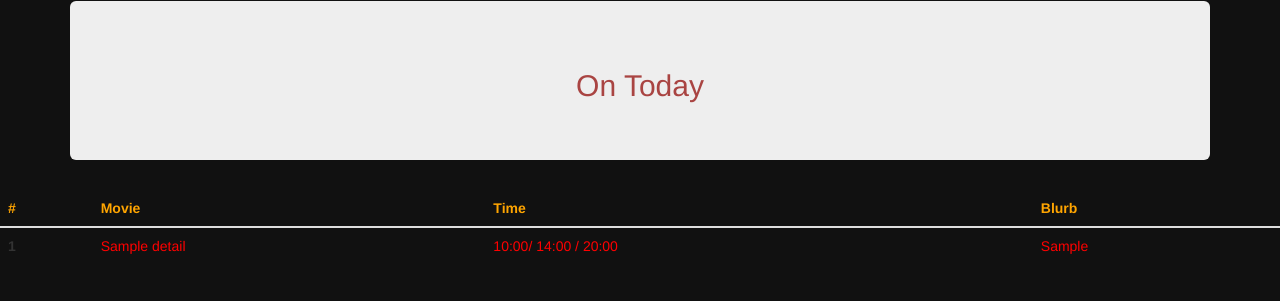
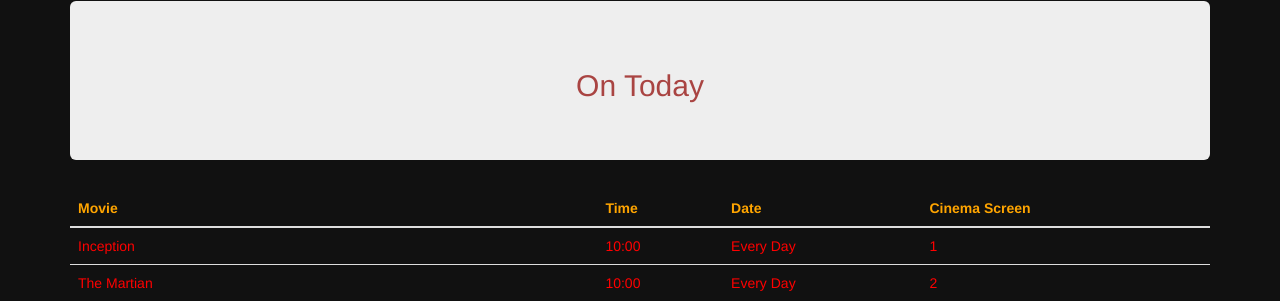
Before and after one commit to EWeb-b/heron, a Flask app: page /screenings in a window 1280 px wide. Shown: the part 71-372 px from the top of the page. Run offline with Flask 2, Linux system fonts and the light colour scheme; tables that the repository leaves empty hold one stand-in row (values such as "Sample post"); some libraries are stand-ins or nearby versions.

Commit message:
finished screenings page

```diff
--- a/webapp/app/templates/screenings.html
+++ b/webapp/app/templates/screenings.html
@@ -17,7 +17,6 @@
         <h2>On Today</h2>
       </div>
     </div>
-  </div>
 
 
 
@@ -26,32 +25,76 @@
       <thead>
         <tr>
 
-        <th scope="col"><font color = "orange">#</font></th>
+
           <th scope="col"><font color = "orange">Movie</font></th>
           <th scope="col"><font color = "orange">Time</font></th>
-        <th scope="col"><font color = "orange">Blurb</font></th>
+          <th scope="col"><font color = "orange">Date</font></th>
+          <th scope="col"><font color = "orange">Cinema Screen</font></th>
 
         </tr>
       </thead>
       <tbody>
-      {%for movie in film %}
-        <tr onclick="document.location.href='{{ url_for('film_details', passed=movie.film_name) }}'">
-          <th scope="row">{{loop.index}}</th>
-          <td><font color = "red">{{movie.film_name}}</font></td>
-          <td><font color = "red">10:00/ 14:00 / 20:00</font></td>
-          <td> <font color = "red">{{movie.film_blurb}}</font></td>
+
+        <tr onclick="document.location.href='{{ url_for('film_details', passed='Inception')}}'">
+        <td><font color = "red">Inception</font></td>
+        <td><font color = "red">10:00</font></td>
+        <td> <font color = "red">Every Day</font></td>
+        <td> <font color = "red">1</font></td>
+
         </tr>
-      {%endfor%}
+        <tr onclick="document.location.href='{{ url_for('film_details', passed='The Martian')}}'">
+        <td><font color = "red">The Martian</font></td>
+        <td><font color = "red">10:00</font></td>
+        <td> <font color = "red">Every Day</font></td>
+        <td> <font color = "red">2</font></td>
+        </tr>
+        <tr onclick="document.location.href='{{ url_for('film_details', passed='Interstellar')}}'">
+        <td><font color = "red">Interstellar</font></td>
+        <td><font color = "red">10:00</font></td>
+        <td> <font color = "red">Every Day</font></td>
+        <td> <font color = "red">3</font></td>
+        </tr>
+        <tr onclick="document.location.href='{{ url_for('film_details', passed='Paddington 2')}}'">
+        <td><font color = "red">Paddington 2</font></td>
+        <td><font color = "red">14:00</font></td>
+        <td> <font color = "red">Every Day</font></td>
+        <td> <font color = "red">1</font></td>
+        </tr>
+        <tr onclick="document.location.href='{{ url_for('film_details', passed='The Shape of Water')}}'">
+        <td><font color = "red">The Shape of Water</font></td>
+        <td><font color = "red">14:00</font></td>
+        <td> <font color = "red">Every Day</font></td>
+        <td> <font color = "red">2</font></td>
+        </tr>
+        <tr onclick="document.location.href='{{ url_for('film_details', passed='Black Panther')}}'">
+        <td><font color = "red">Black Panther</font></td>
+        <td><font color = "red">14:00</font></td>
+        <td> <font color = "red">Every Day</font></td>
+        <td> <font color = "red">3</font></td>
+        </tr>
+        <tr onclick="document.location.href='{{ url_for('film_details', passed='The Greatest Showman')}}'">
+        <td><font color = "red">The Greatest Showman</font></td>
+        <td><font color = "red">20:00</font></td>
+        <td> <font color = "red">Every Day</font></td>
+        <td> <font color = "red">1</font></td>
+        </tr>
+        <tr onclick="document.location.href='{{ url_for('film_details', passed='Jumanji: Welcome to the Jungle')}}'">
+        <td><font color = "red">Jumanji: Welcome to the Jungle</font></td>
+        <td><font color = "red">20:00</font></td>
+        <td> <font color = "red">Every Day</font></td>
+        <td> <font color = "red">2</font></td>
+        </tr>
+        <tr onclick="document.location.href='{{ url_for('film_details', passed='CoCo')}}'">
+        <td><font color = "red">CoCo</font></td>
+        <td><font color = "red">20:00</font></td>
+        <td> <font color = "red">Every Day</font></td>
+        <td> <font color = "red">3</font></td>
+        </tr>
+
+
+
       </tbody>
     </table>
-
-  <div class="container">
-    &nbsp
-    {%for movie in film %}
-      <div class="py-5 text-center text-danger" align="center">
-        <img src="/static/portraits/{{movie.film_name}}.jpg" alt="Film Image" class="image"></a>
-      </div>
-    {%endfor%}
   </div>
 </body>
 
--- a/webapp/app/views.py
+++ b/webapp/app/views.py
@@ -32,7 +32,6 @@ login_manager.init_app(app)
 login_manager.login_view = 'login'
 
 
-# Uses Knuth's Multiplicative Method to hash numbers
 def hashNumber(numberToBeHashed):
     string = str(numberToBeHashed)
     hashedNumber = print(hashlib.md5(string.encode('utf-8')).hexdigest())
@@ -40,8 +39,6 @@ def hashNumber(numberToBeHashed):
     return hashedNumber
 
 # creates a QR code from a string in /basket when a ticket is bought
-
-
 def qrStringEncoder(string):
     cwd = os.getcwd()
     qrcode = pyqrcode.create(string)
@@ -53,8 +50,6 @@ def load_user(user_id):
     return Account.query.filter(Account.id == int(user_id)).first()
 
 # flash fields of the form that is causing the invalid form validation
-
-
 def flash_errors(form):
     for field, errors in form.errors.items():
         for error in errors:
@@ -65,8 +60,6 @@ def flash_errors(form):
 
 # sends an email and qr code using the passed varaibles from the ticket
 # made from /basket
-
-
 @app.route('/send-mail')
 def email_ticket():
     cwd = os.getcwd()
@@ -126,8 +119,6 @@ def email_ticket():
         return str(e) + ' | email_ticket function error.'
 
 # redirect to home
-
-
 @app.route('/')
 @app.route('/index')
 def index():
@@ -140,8 +131,6 @@ def home():
         'home.html', title='Heron Home')
 
 # logs out the current_user that started a session when logging in
-
-
 @app.route('/logout')
 @login_required
 def logout():
@@ -156,8 +145,6 @@ def logout():
 
 # login for users that are stored in the database, creates a new current_user
 # session
-
-
 @app.route('/login', methods=['GET', 'POST'])
 def login():
 
@@ -191,8 +178,6 @@ def login():
 
 # creates a new user and stores them into the database, also logs them in
 # and creates a new session for the user
-
-
 @app.route('/create_account', methods=['GET', 'POST'])
 def create_account():
 
@@ -240,8 +225,6 @@ def create_account():
             return redirect('/create_account')
 
 # changes the current_users password
-
-
 @app.route('/change_password', methods=['GET', 'POST'])
 @login_required
 def change_password():
@@ -282,8 +265,6 @@ def change_password():
             return redirect('/change_password')
 
 # function to add a debit card to the users account
-
-
 @app.route('/add_card', methods=['GET', 'POST'])
 @login_required
 def add_card():
@@ -323,8 +304,6 @@ def add_card():
 
 # creates a ticket that is used to generate an email and QR code, all
 # sessions point to here to be used to store entries in the database
-
-
 @app.route('/basket', methods=['GET', 'POST'])
 @login_required
 def basket():
@@ -456,22 +435,27 @@ def order_ticket():
 # page that shows the film information as well as the trailer for the film
 # the function queries the databse to check what screening times are available
 # the chosen film today
-
-
 @app.route('/film_info', methods=['GET', 'POST'])
 def film_details():
     form = ShowTimes()
     passed = request.args.get('passed', None)
     film = models.FilmDetails.query.filter_by(film_name=passed).first_or_404()
+
     # query to find the available screening times
-    film_times = FilmScreening.query.join(FilmDetails).filter(FilmScreening.film_screening_film_det == film.id, FilmScreening.film_screening_time.between(
-        datetime.date.today(), datetime.date.today() + datetime.timedelta(1))).all()
+    film_times = FilmScreening.query.join(FilmDetails).filter(
+        FilmScreening.film_screening_film_det == film.id,
+            FilmScreening.film_screening_time.between(datetime.date.today(),
+                datetime.date.today() + datetime.timedelta(1))).all()
+
     # query to find which theatre the film is showing in
     theatre = models.FilmScreening.query.with_entities(FilmScreening.theatre_id).filter(
         FilmScreening.film_screening_film_det == film.id).first()
+
     # find the screening id for the specific screening time and theatre
-    screening_id = FilmScreening.query.with_entities(FilmScreening.id).join(FilmDetails).filter(FilmScreening.film_screening_film_det == film.id, FilmScreening.film_screening_time.between(
-        datetime.date.today(), datetime.date.today() + datetime.timedelta(1))).all()
+    screening_id = FilmScreening.query.with_entities(FilmScreening.id).join(
+        FilmDetails).filter(FilmScreening.film_screening_film_det == film.id,
+            FilmScreening.film_screening_time.between(datetime.date.today(),
+                datetime.date.today() + datetime.timedelta(1))).all()
 
     times = []
     # convert the datetimes returned into the 24 hour clock to be used as an
@@ -504,8 +488,6 @@ def film_details():
                 'filmInfo.html', title='Film Details', film=film, passed=passed, form=form)
 
 # list all the films currently showing at the cinema
-
-
 @app.route('/film_details', methods=['GET', 'POST'])
 def list_films():
     # print list of films stored in FilmDetails databse
@@ -515,8 +497,6 @@ def list_films():
         'filmDetails.html', title='Film List', filmDetails=filmDetails)
 
 # shows the debit cards stored and the ticket history of the user
-
-
 @app.route('/profile', methods=['GET'])
 @login_required
 def profile():
@@ -532,7 +512,7 @@ def profile():
 @app.route('/screenings', methods=['GET'])
 def screenings():
 
-    films_of_the_day = FilmDetails.query.limit(3).all()
+    films_of_the_day = FilmDetails.query.all()
 
     return render_template(
         'screenings.html', title='Screenings', film=films_of_the_day)
```
Lines whose indentation alone changed are shown as unchanged.
